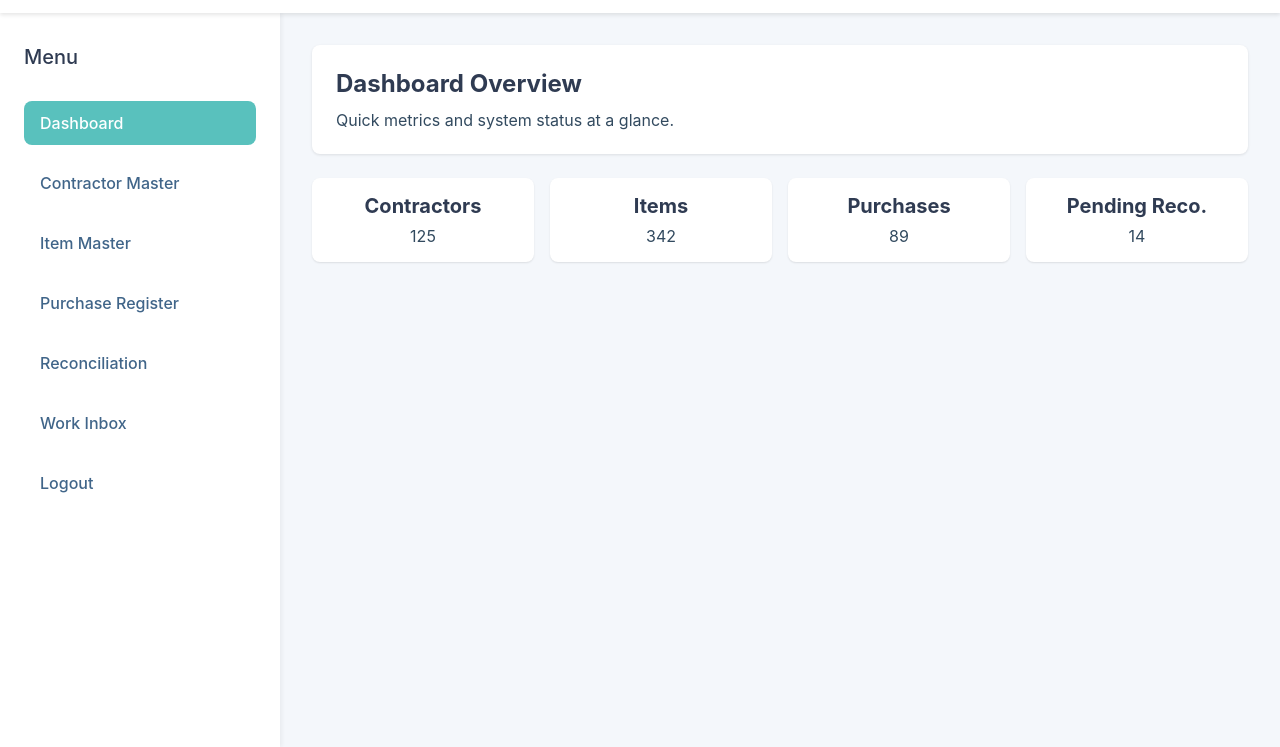
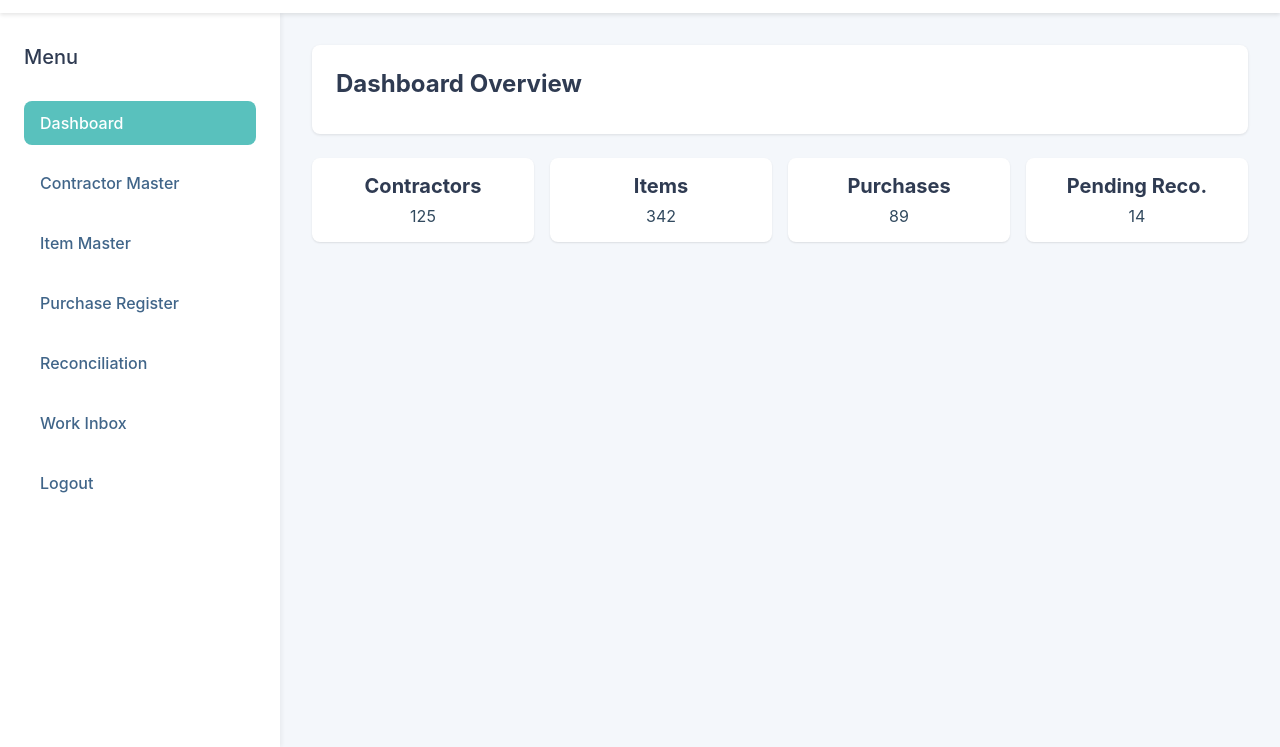
Before and after one commit to Piyush4u/web_app, a plain HTML site: page Material_Recon_App/dashboard.html in a window 1280 px wide. Shown: the part 53-800 px from the top of the page. Drawn offline with Linux system fonts and the light colour scheme.

Commit message:
Update dashboard.html
Removed the dashboard paragraph tag from the code

```diff
--- a/Material_Recon_App/dashboard.html
+++ b/Material_Recon_App/dashboard.html
@@ -184,7 +184,6 @@
       <!-- Dashboard Header -->
       <div class="card">
         <h1>Dashboard Overview</h1>
-        <p>Quick metrics and system status at a glance.</p>
       </div>
 
       <!-- Stats Cards -->
```
